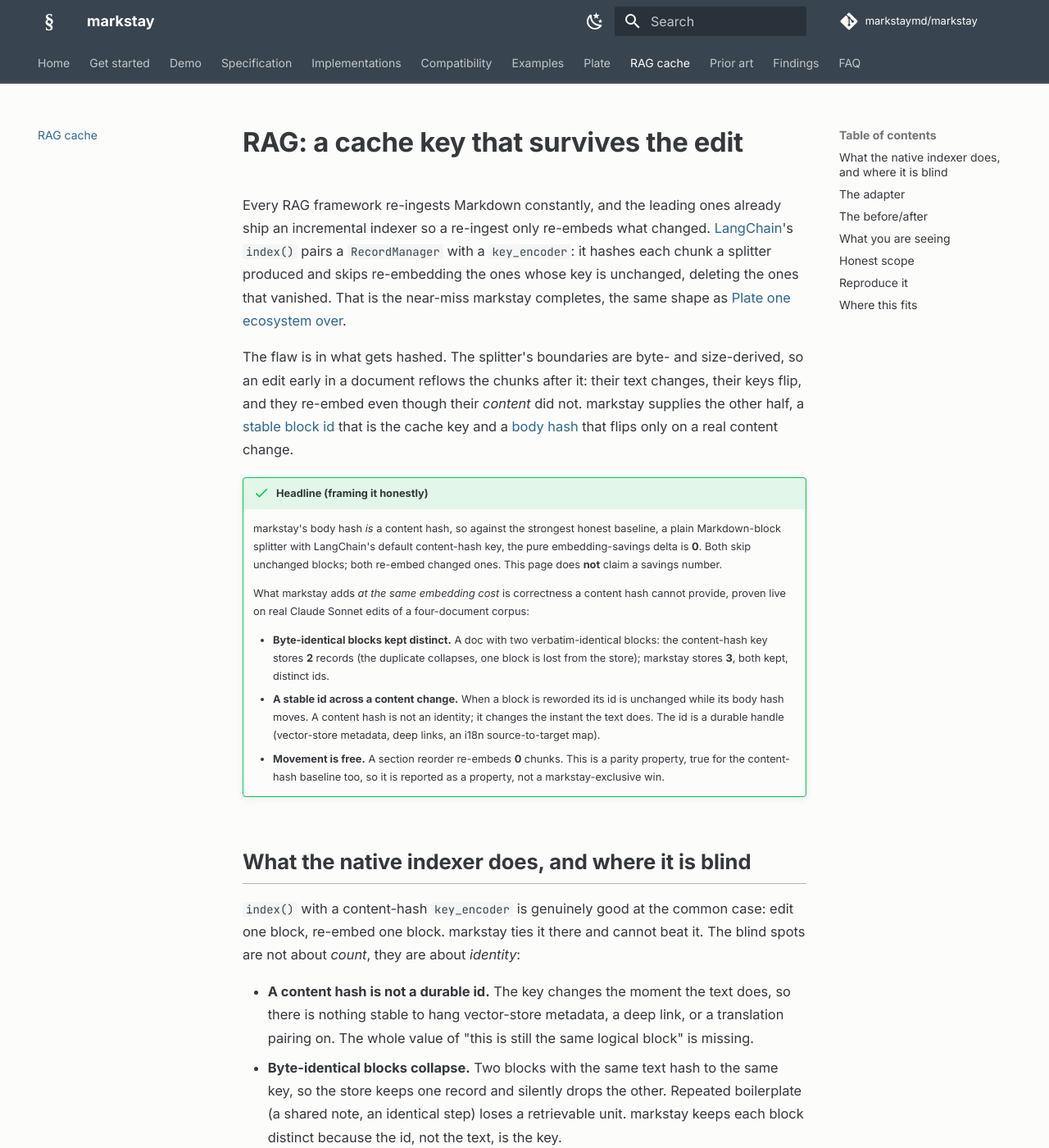
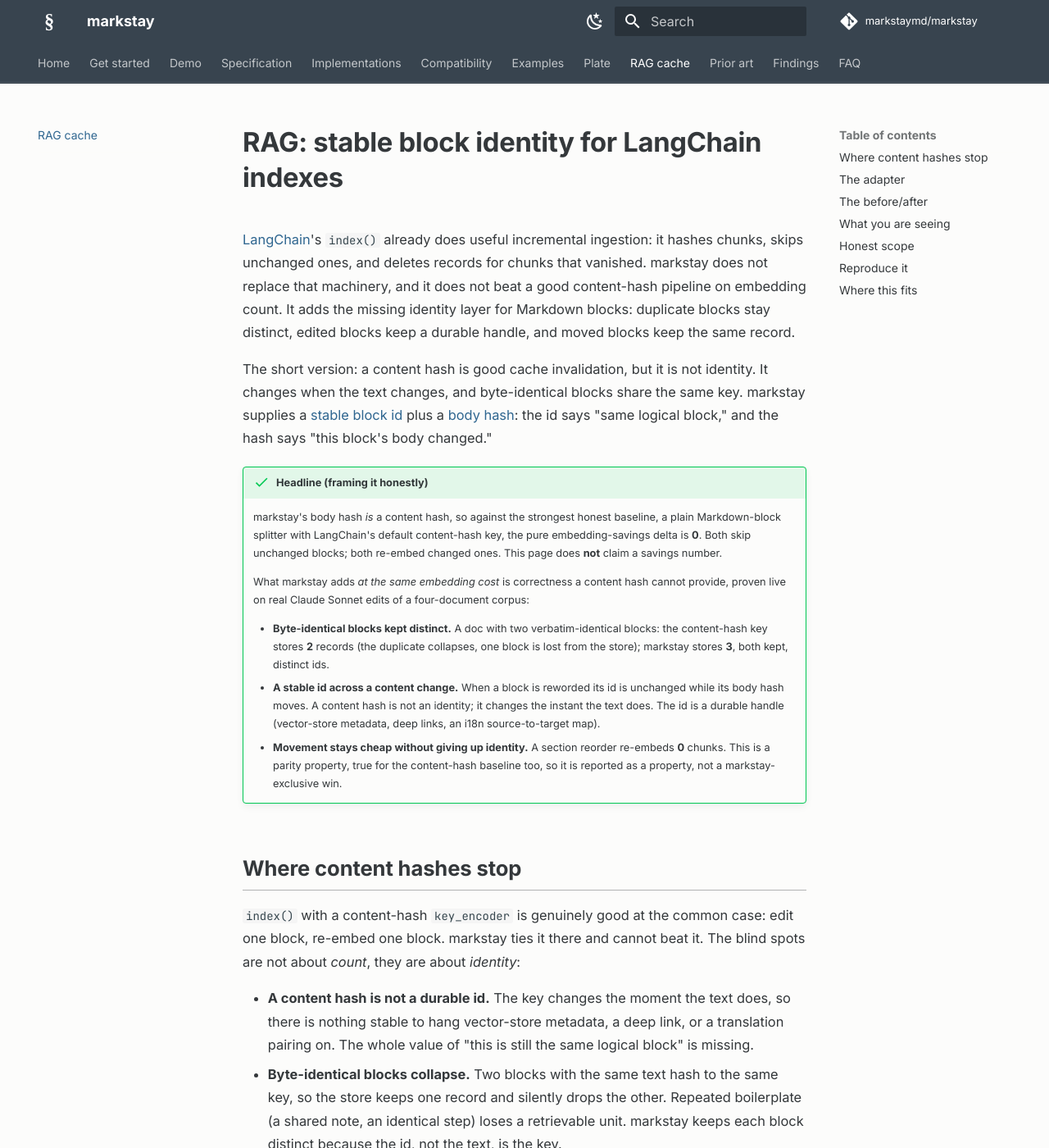
Before and after one commit to markstaymd/markstay, an MkDocs documentation site: the page built from docs/rag.md, in a window 1280 px wide and 1400 px high. Shown: the whole window at 82% size. Built offline with MkDocs 1.6.1 and Material for MkDocs 9.7.7, drawn with Linux system fonts in a browser that asks for light colours; comment, search, counter and statistics services are not loaded; some of the changed text lies outside the part shown.

Commit message:
tighten RAG identity framing

````diff
--- a/docs/rag.md
+++ b/docs/rag.md
@@ -1,17 +1,16 @@
-# RAG: a cache key that survives the edit
+# RAG: stable block identity for LangChain indexes
 
-Every RAG framework re-ingests Markdown constantly, and the leading ones already ship
-an incremental indexer so a re-ingest only re-embeds what changed.
-[LangChain](https://python.langchain.com/)'s `index()` pairs a `RecordManager` with a
-`key_encoder`: it hashes each chunk a splitter produced and skips re-embedding the ones
-whose key is unchanged, deleting the ones that vanished. That is the near-miss markstay
-completes, the same shape as [Plate one ecosystem over](plate.md).
+[LangChain](https://python.langchain.com/)'s `index()` already does useful
+incremental ingestion: it hashes chunks, skips unchanged ones, and deletes records for
+chunks that vanished. markstay does not replace that machinery, and it does not beat a
+good content-hash pipeline on embedding count. It adds the missing identity layer for
+Markdown blocks: duplicate blocks stay distinct, edited blocks keep a durable handle,
+and moved blocks keep the same record.
 
-The flaw is in what gets hashed. The splitter's boundaries are byte- and size-derived,
-so an edit early in a document reflows the chunks after it: their text changes, their
-keys flip, and they re-embed even though their *content* did not. markstay supplies the
-other half, a [stable block id](spec.md) that is the cache key and a
-[body hash](spec.md) that flips only on a real content change.
+The short version: a content hash is good cache invalidation, but it is not identity.
+It changes when the text changes, and byte-identical blocks share the same key.
+markstay supplies a [stable block id](spec.md) plus a [body hash](spec.md): the id says
+"same logical block," and the hash says "this block's body changed."
 
 !!! success "Headline (framing it honestly)"
     markstay's body hash *is* a content hash, so against the strongest honest baseline,
@@ -29,11 +28,11 @@
       unchanged while its body hash moves. A content hash is not an identity; it changes
       the instant the text does. The id is a durable handle (vector-store metadata, deep
       links, an i18n source-to-target map).
-    - **Movement is free.** A section reorder re-embeds **0** chunks. This is a parity
-      property, true for the content-hash baseline too, so it is reported as a property,
-      not a markstay-exclusive win.
+    - **Movement stays cheap without giving up identity.** A section reorder re-embeds
+      **0** chunks. This is a parity property, true for the content-hash baseline too,
+      so it is reported as a property, not a markstay-exclusive win.
 
-## What the native indexer does, and where it is blind
+## Where content hashes stop
 
 `index()` with a content-hash `key_encoder` is genuinely good at the common case: edit
 one block, re-embed one block. markstay ties it there and cannot beat it. The blind
@@ -46,24 +45,49 @@
   key, so the store keeps one record and silently drops the other. Repeated boilerplate
   (a shared note, an identical step) loses a retrievable unit. markstay keeps each block
   distinct because the id, not the text, is the key.
-- **Offset splitters reflow.** A `RecursiveCharacterTextSplitter` re-embeds far more than
-  the edited block because the edit shifts every downstream chunk boundary, and the
-  amount is set by `chunk_size`, not by how much actually changed (quantified below).
+- **Offset splitters reflow.** A `RecursiveCharacterTextSplitter` can re-embed far more
+  than the edited block because the edit shifts every downstream chunk boundary. That is
+  real, but the number depends on `chunk_size`, so it is context, not the headline.
+
+For the duplicate case, content hashing cannot tell these apart:
+
+```md
+Terms and conditions apply.
+<!-- stay:a1 hash=sha256:... -->
+
+Terms and conditions apply.
+<!-- stay:b7 hash=sha256:... -->
+```
+
+The text is identical, so a pure content key sees one record. The stay ids are distinct,
+so markstay sees two logical blocks.
 
 ## The adapter
 
-A framework-neutral chunker emits **one chunk per stayed block**, so the cache key is
-the stay id directly and a one-block edit invalidates exactly one chunk. The LangChain
-binding is thin: it maps each chunk to a `Document` and sets
+A framework-neutral chunker emits **one chunk per stayed block** in the demo so the
+identity behavior is visible: one block, one id, one body hash. The LangChain binding
+is thin: it maps each chunk to a `Document` and sets
 
 ```python
 key_encoder = lambda doc: f"{doc.metadata['source']}:{doc.metadata['stay_id']}:{doc.metadata['body_hash']}"
 ```
 
+LangChain detail: `index()` has no separate "stable id" field plus "content hash"
+field for this. The adapter therefore uses a composite key:
+
+- `source` scopes document-local stay ids.
+- `stay_id` is the durable identity.
+- `body_hash` is the invalidation trigger.
+
 The `source` scope is load-bearing: a stay id is unique only *within* a document
 ([spec section 12](spec.md)), so two documents sharing an id and hash would otherwise
 collapse to one vector record. Movement-immunity is unaffected, the source is constant
 when a block moves inside its own document.
+
+In production, one stayed block is often too fine-grained for retrieval. The production
+shape is an aggregating splitter: group related blocks, then key the aggregate from the
+member `{stay_id, body_hash}` pairs. The demo keeps the one-block shape because it makes
+the identity contract inspectable.
 
 The chunker is **lint-first and fail-closed**. It runs the
 [reference linter](linter.md) before any cache decision and rejects the whole document
@@ -130,11 +154,12 @@
 markstay is not selling fewer embeddings.
 
 **The correctness matrix (section 2).** This is what the count misses. A section reorder
-costs **0** re-embeds for both. Two byte-identical blocks are kept as **two** records by
-markstay and collapsed to **one** by the content-hash key, so the baseline silently loses
-a retrievable block. A reworded block keeps its id while its body hash moves, so a handle
-stored against that id (a citation, a translation link, a piece of vector metadata)
-survives the edit. None of these is a savings number; all three are correctness.
+costs **0** re-embeds for both, so movement is cheap without giving up identity. Two
+byte-identical blocks are kept as **two** records by markstay and collapsed to **one** by
+the content-hash key, so the baseline silently loses a retrievable block. A reworded
+block keeps its id while its body hash moves, so a handle stored against that id (a
+citation, a translation link, a piece of vector metadata) survives the edit. None of
+these is a savings number; all three are correctness.
 
 **The strawman (section 3).** The large "savings vs `RecursiveCharacterTextSplitter`"
 number you could quote is config-inflatable: the *same* edit re-embeds 15, 21, or 35
@@ -143,6 +168,10 @@
 
 ## Honest scope
 
+- **This is not a cheaper embedding strategy than a good block-content-hash pipeline.**
+  It is a stable identity layer for Markdown blocks.
+- **This is not a replacement for LangChain's `index()`.** The adapter uses `index()`
+  directly and supplies a better key for Markdown block identity.
 - **Block-as-chunk is a clean demo granularity, not the production one.** One chunk per
   block makes the cache key the stay id directly, which is what makes the count legible.
   But on real prose the block sizes are bimodal: a heading is its own tiny block, a
````
